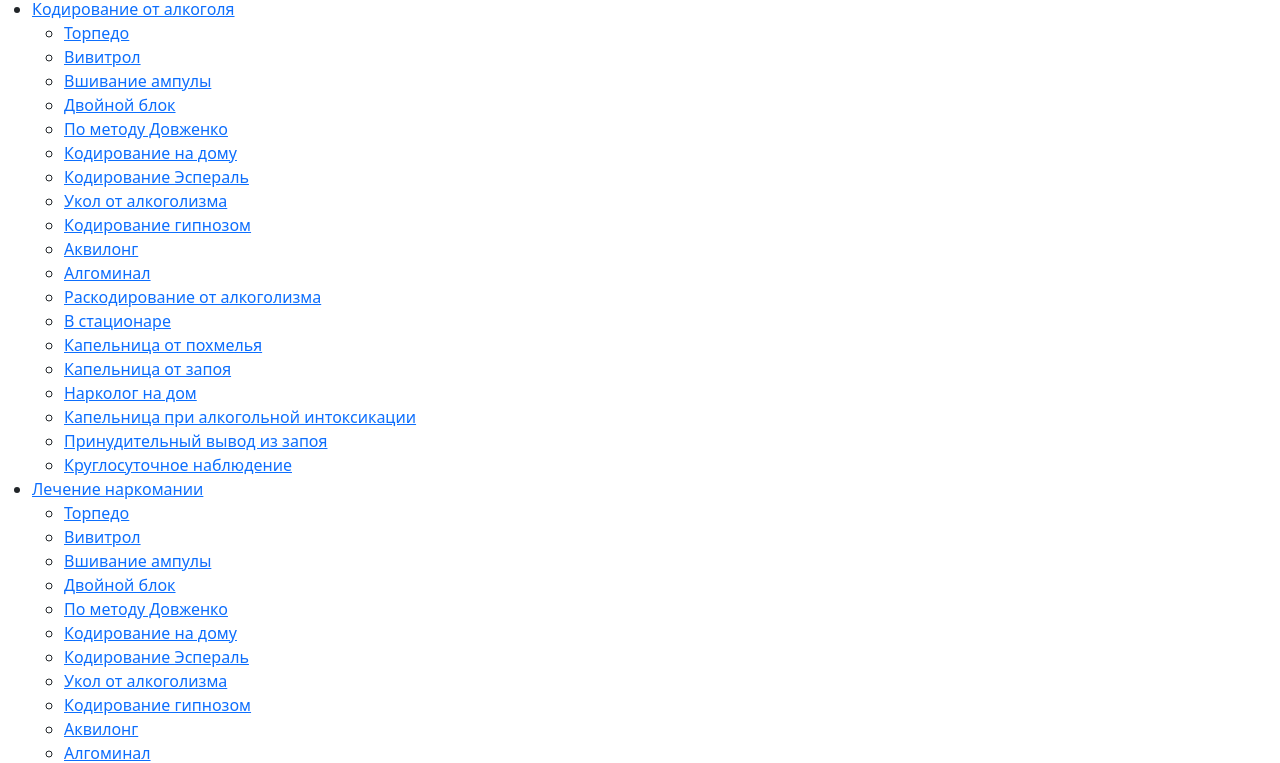
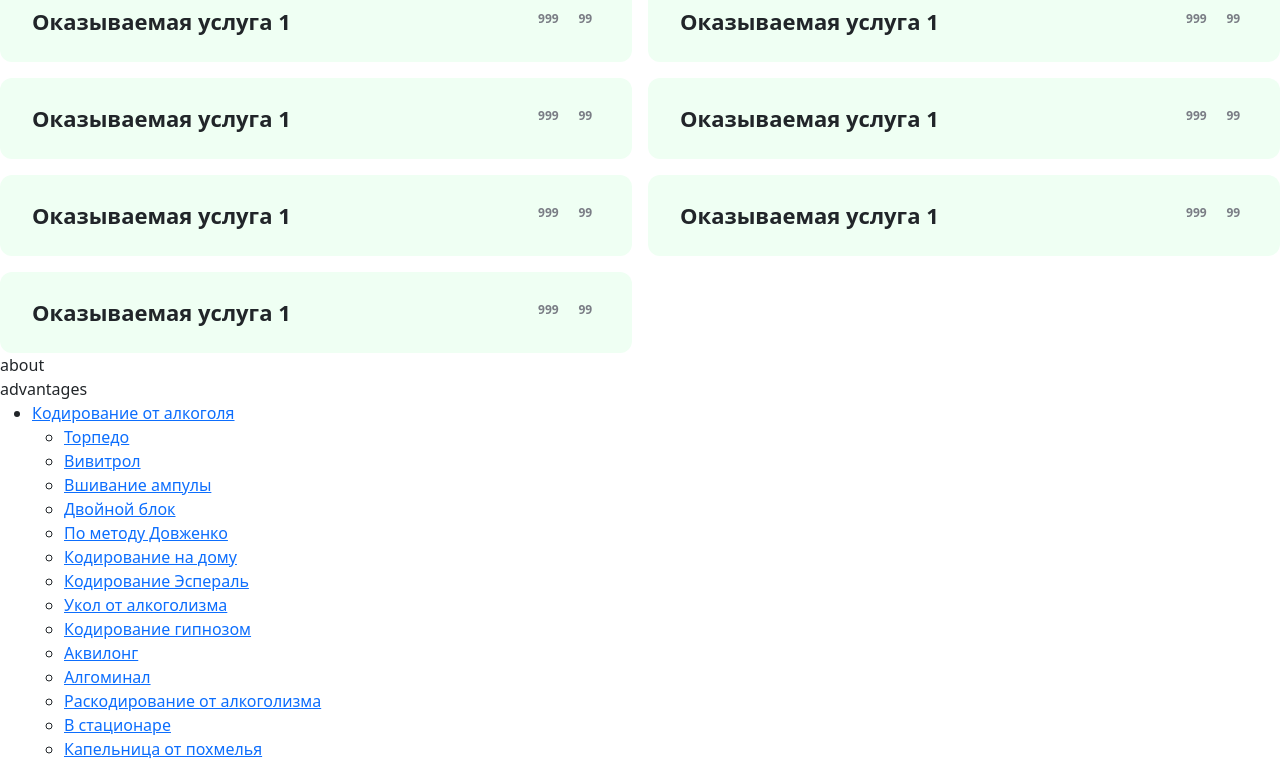
Before and after one commit to uin23/med5, a plain HTML site: page index.html in a window 1280 px wide. Shown: the part 75-838 px from the top of the page. Drawn offline with nearby package versions, Linux system fonts and the light colour scheme.

Commit message:
+services

```diff
--- /dev/null
+++ b/assets/css/style.css
@@ -0,0 +1,33 @@
+:root {
+    --primary-light-color:#EFFFF3;
+    --primary-color:#2CE088;
+    --gray1-color:#7A7D85;
+}
+h1 {
+    font-size: 3rem;
+    line-height: 1.5;
+}
+
+/* #services */
+#services .grid {
+    display: grid;
+    grid-template-columns: repeat(2, 1fr);
+    grid-template-rows: repeat(4, 1fr);
+    grid-column-gap: 1rem;
+    grid-row-gap: 1rem;
+}
+#services .item {
+    background-color: var(--primary-light-color);
+    border-radius: 0.75rem;
+    padding: 1.5rem 2rem;
+    display: flex;
+    justify-content: space-between;
+}
+#services .item>span {
+    display: inline-block;
+    font-size: 1.375rem;
+    font-weight: 600;
+}
+#services .item .badge {
+    color: var( --gray1-color);
+}
--- a/index.html
+++ b/index.html
@@ -5,6 +5,7 @@
     <meta name="viewport" content="width=device-width, initial-scale=1">
     <title>Городской доктор</title>
     <link href="https://cdn.jsdelivr.net/npm/bootstrap@5.3.0-alpha1/dist/css/bootstrap.min.css" rel="stylesheet" integrity="sha384-GLhlTQ8iRABdZLl6O3oVMWSktQOp6b7In1Zl3/Jr59b6EGGoI1aFkw7cmDA6j6gD" crossorigin="anonymous">
+    <link href="assets/css/style.css" rel="stylesheet">
   </head>
   <body>
     <header>
@@ -15,7 +16,64 @@
     </header>
     <main>
         <section id="services">
-            services
+            <div class="container-xxs">
+                <div class="row">
+                    <div class="col-12">
+                        <div class="h1">Наши услуги</div>
+                        <div class="grid">
+                            <div class="item g-col-12 g-col-md-6">
+                                <span>Оказываемая услуга 1</span>
+                                <div class="badges">
+                                    <span class="badge">999</span>
+                                    <span class="badge">99</span>
+                                </div>
+                            </div>
+                            <div class="item g-col-12 g-col-md-6">
+                                <span>Оказываемая услуга 1</span>
+                                <div class="badges">
+                                    <span class="badge">999</span>
+                                    <span class="badge">99</span>
+                                </div>
+                            </div>
+                            <div class="item g-col-12 g-col-md-6">
+                                <span>Оказываемая услуга 1</span>
+                                <div class="badges">
+                                    <span class="badge">999</span>
+                                    <span class="badge">99</span>
+                                </div>
+                            </div>
+                            <div class="item g-col-12 g-col-md-6">
+                                <span>Оказываемая услуга 1</span>
+                                <div class="badges">
+                                    <span class="badge">999</span>
+                                    <span class="badge">99</span>
+                                </div>
+                            </div>
+                            <div class="item g-col-12 g-col-md-6">
+                                <span>Оказываемая услуга 1</span>
+                                <div class="badges">
+                                    <span class="badge">999</span>
+                                    <span class="badge">99</span>
+                                </div>
+                            </div>
+                            <div class="item g-col-12 g-col-md-6">
+                                <span>Оказываемая услуга 1</span>
+                                <div class="badges">
+                                    <span class="badge">999</span>
+                                    <span class="badge">99</span>
+                                </div>
+                            </div>
+                            <div class="item g-col-12 g-col-md-6">
+                                <span>Оказываемая услуга 1</span>
+                                <div class="badges">
+                                    <span class="badge">999</span>
+                                    <span class="badge">99</span>
+                                </div>
+                            </div>
+                        </div>
+                    </div>
+                </div>
+            </div>
         </section><!-- /#services -->
 
         <section id="about">
```
